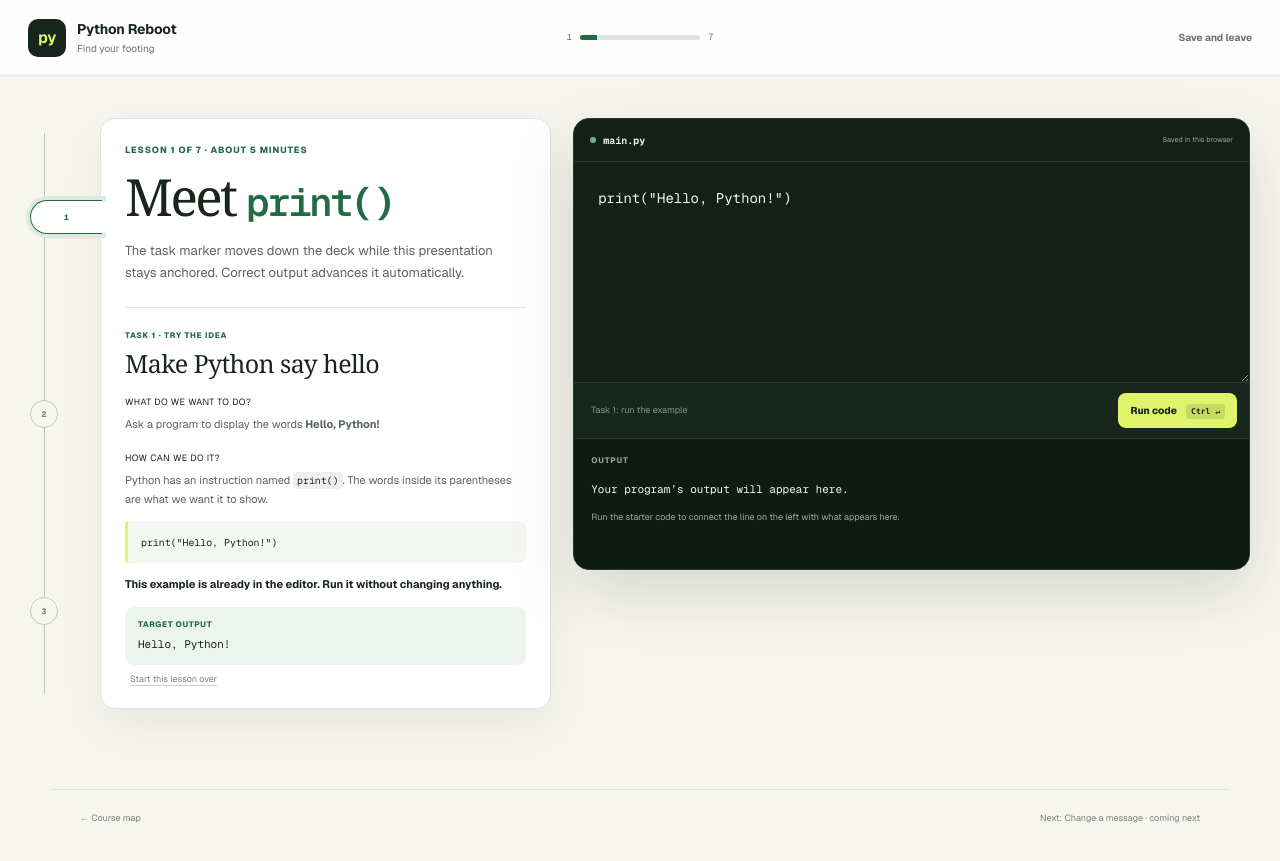
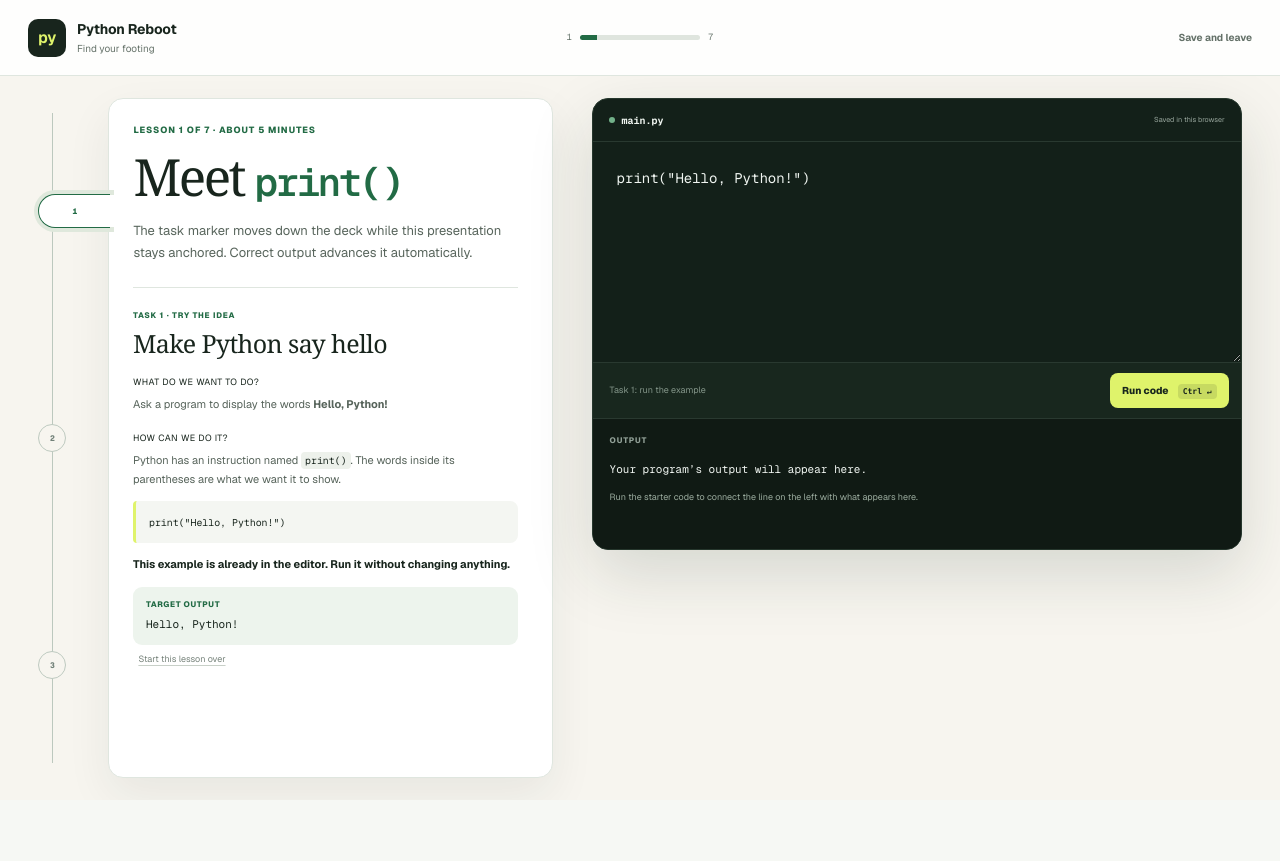
Before and after one commit to RadicalGitter/python-learner, a Next.js app: page /lesson/hello-python in a window 1280 px wide. After the commit the page ends 800 px from the top, so only its background shows below. Built offline with nearby package versions, Linux system fonts and the light colour scheme; no server answers.

Commit message:
Fit lesson workspace within desktop viewport

```diff
--- a/app/globals.css
+++ b/app/globals.css
@@ -296,27 +296,28 @@
 }
 
 /* Five-minute concept lesson */
-.first-lesson-page { background: #f7f5ef; min-height: 100vh; }
+.first-lesson-page { background: #f7f5ef; height: 100dvh; overflow: hidden; }
 .micro-lesson-header { align-items: center; background: rgba(255,255,255,.9); border-bottom: 1px solid var(--line); display: grid; grid-template-columns: 1fr auto 1fr; height: 76px; padding: 0 28px; position: sticky; top: 0; z-index: 10; }
 .micro-progress { align-items: center; display: flex; gap: 8px; }
 .micro-progress span { color: #65736a; font-family: var(--font-geist-mono), monospace; font-size: 9px; }
 .micro-progress i { background: linear-gradient(90deg, var(--green) 14%, #dfe5de 14%); border-radius: 20px; height: 5px; width: 120px; }
 .leave-link { color: #647168; font-size: 10px; font-weight: 650; justify-self: end; text-decoration: none; }
-.first-lesson-grid { column-gap: 22px; display: grid; grid-template-columns: 48px minmax(360px, 2fr) minmax(480px, 3fr); margin: 0 auto; max-width: 1320px; padding: 42px 30px 80px; }
+.first-lesson-grid { column-gap: clamp(30px, 3vw, 54px); display: grid; grid-template-columns: minmax(0, 1fr) minmax(560px, 650px); height: calc(100dvh - 76px); margin: 0 auto; max-width: 1800px; overflow: hidden; padding: clamp(22px, 2.4vh, 34px) clamp(20px, 3vw, 54px); }
+.lesson-presentation-shell { column-gap: 22px; display: grid; grid-template-columns: 48px minmax(0, 1fr); height: 100%; min-height: 0; min-width: 0; }
 .micro-label { color: var(--green); font-size: 9px; font-weight: 800; letter-spacing: .1em; margin: 0 0 12px; text-transform: uppercase; }
-.lesson-conductor { background: white; border: 1px solid var(--line); border-radius: 15px; box-shadow: 0 18px 45px rgba(31,49,36,.07); min-width: 0; padding: 25px 24px 18px; }
+.lesson-conductor { background: white; border: 1px solid var(--line); border-radius: 15px; box-shadow: 0 18px 45px rgba(31,49,36,.07); height: 100%; min-height: 0; min-width: 0; overflow-y: auto; overscroll-behavior: contain; padding: 25px 24px 18px; scrollbar-color: #bdc8be transparent; scrollbar-gutter: stable; scrollbar-width: thin; }
 .lesson-conductor-intro h1 { font-family: Georgia, 'Times New Roman', serif; font-size: clamp(40px, 4vw, 55px); font-weight: 500; letter-spacing: -.05em; line-height: 1.02; margin: 0; }
 .lesson-conductor-intro h1 code { color: var(--green); font-family: var(--font-geist-mono), monospace; font-size: .76em; font-weight: 600; letter-spacing: -.06em; }
 .lesson-intro { color: #58655c; font-size: 13px; line-height: 1.65; margin: 18px 0 24px; }
 .page-task-deck { align-self: stretch; position: relative; z-index: 3; }
 .page-task-deck::before { background: #bcc8be; bottom: 15px; content: ''; left: 14px; position: absolute; top: 15px; width: 1px; z-index: 0; }
-.page-task-deck ol { display: grid; grid-template-rows: repeat(3, 1fr); height: 100%; list-style: none; margin: 0; min-height: 540px; padding: 0; position: relative; }
+.page-task-deck ol { display: grid; grid-template-rows: repeat(3, 1fr); height: 100%; list-style: none; margin: 0; min-height: 0; padding: 0; position: relative; }
 .page-task-deck li { align-items: center; display: flex; position: relative; }
 .task-node { align-items: center; background: #f7f5ef; border: 1px solid #bdc9bf; border-radius: 50%; color: #718078; cursor: pointer; display: flex; font-family: var(--font-geist-mono), monospace; font-size: 8px; font-weight: 750; height: 28px; justify-content: center; padding: 0; position: relative; transition: width .22s ease, border-radius .22s ease, background .18s ease; width: 28px; z-index: 2; }
 .page-task-deck li.complete .task-node { background: var(--lime); border-color: var(--lime); color: var(--ink); }
 .page-task-deck li.active .task-node { background: white; border-color: var(--green); border-radius: 17px 0 0 17px; border-right: 0; box-shadow: 0 0 0 4px #dfe8dc; color: var(--green); height: 34px; width: 72px; z-index: 4; }
 .page-task-deck li.active .task-node::after { background: white; content: ''; height: 32px; position: absolute; right: -4px; top: 0; width: 7px; }
-.active-task-card { animation: draw-task-card .28s cubic-bezier(.2,.75,.25,1) both; border-top: 1px solid var(--line); min-height: 350px; padding-top: 21px; transform-origin: left center; width: 100%; }
+.active-task-card { animation: draw-task-card .28s cubic-bezier(.2,.75,.25,1) both; border-top: 1px solid var(--line); padding-top: 21px; transform-origin: left center; width: 100%; }
 @keyframes draw-task-card {
   from { opacity: .35; transform: translateX(-12px) scaleX(.97); }
   to { opacity: 1; transform: translateX(0) scaleX(1); }
@@ -356,7 +357,7 @@
 .lesson-finished p { margin: 5px 0 0; }
 .reset-lesson { background: transparent; border: 0; color: #77837b; cursor: pointer; font-size: 9px; margin: 2px 0 0 5px; padding: 4px 0; text-decoration: underline; text-decoration-color: #c8d0c8; text-underline-offset: 3px; }
 
-.practice-surface { align-self: start; background: var(--code); border: 1px solid #26372d; border-radius: 16px; box-shadow: 0 24px 65px rgba(28,45,34,.15); color: white; overflow: hidden; position: sticky; top: 105px; }
+.practice-surface { align-self: start; background: var(--code); border: 1px solid #26372d; border-radius: 16px; box-shadow: 0 24px 65px rgba(28,45,34,.15); color: white; justify-self: end; max-width: 650px; overflow: hidden; width: 100%; }
 .practice-title { align-items: center; border-bottom: 1px solid #293930; color: #9aa89f; display: flex; font-size: 9px; height: 43px; justify-content: space-between; padding: 0 16px; }
 .practice-title > div { align-items: center; display: flex; gap: 7px; }
 .practice-title strong { color: #eef4ef; font-family: var(--font-geist-mono), monospace; font-size: 10px; }
@@ -374,25 +375,23 @@
 .output-panel pre { color: #f0f5f1; font-family: var(--font-geist-mono), monospace; font-size: 11px; margin: 15px 0 0; overflow: auto; white-space: pre-wrap; }
 .output-panel > p { color: #9bac9f; font-size: 9px; line-height: 1.5; margin: 13px 0 0; }
 .output-panel.error pre { color: #efaaa3; }
-.lesson-footer { align-items: center; border-top: 1px solid var(--line); color: #77837b; display: flex; font-size: 9px; justify-content: space-between; margin: 0 auto; max-width: 1180px; padding: 22px 30px 35px; }
-.lesson-footer a { color: inherit; text-decoration: none; }
-
 @media (max-width: 1050px) {
-  .first-lesson-grid { grid-template-columns: 48px minmax(0, 1fr); row-gap: 34px; }
-  .page-task-deck { grid-column: 1; grid-row: 1; }
-  .lesson-conductor { grid-column: 2; grid-row: 1; }
-  .practice-surface { grid-column: 2; grid-row: 2; position: static; }
+  .first-lesson-page { height: auto; min-height: 100vh; overflow: visible; }
+  .first-lesson-grid { grid-template-columns: minmax(0, 1fr); height: auto; overflow: visible; row-gap: 34px; }
+  .lesson-presentation-shell { min-height: 560px; }
+  .lesson-conductor { overflow-y: visible; }
+  .practice-surface { grid-column: 1; grid-row: 2; justify-self: stretch; max-width: none; }
 }
 @media (max-width: 620px) {
   .micro-lesson-header { padding: 0 16px; }
   .micro-lesson-header .welcome-brand small { display: none; }
   .micro-progress i { width: 75px; }
-  .first-lesson-grid { column-gap: 10px; grid-template-columns: 34px minmax(0, 1fr); padding: 34px 14px 60px; }
+  .first-lesson-grid { padding: 34px 14px 60px; }
+  .lesson-presentation-shell { column-gap: 10px; grid-template-columns: 34px minmax(0, 1fr); }
   .page-task-deck li.active .task-node { width: 46px; }
   .lesson-conductor { padding: 21px 18px 16px; }
   .lesson-conductor-intro h1 { font-size: 40px; }
   .active-task-card { padding-top: 17px; }
-  .practice-surface { grid-column: 1 / -1; }
   .output-flow { align-items: stretch; flex-direction: column; text-align: center; }
   .output-flow i { transform: rotate(90deg); }
   .run-row > span { display: none; }
--- a/app/lesson/hello-python/hello-workspace.tsx
+++ b/app/lesson/hello-python/hello-workspace.tsx
@@ -177,6 +177,7 @@
 
   return (
     <div className="first-lesson-grid">
+      <div className="lesson-presentation-shell">
         <nav className="page-task-deck" aria-label="Tasks in this lesson">
           <ol>
             {tasks.map((task) => (
@@ -261,6 +262,7 @@
 
           <button className="reset-lesson" onClick={resetLesson} type="button">Start this lesson over</button>
         </article>
+      </div>
 
       <section className="practice-surface" aria-label="Python editor and output">
         <div className="practice-title"><div><span className="status-light" /> <strong>main.py</strong></div><small>Saved in this browser</small></div>
--- a/app/lesson/hello-python/page.tsx
+++ b/app/lesson/hello-python/page.tsx
@@ -20,7 +20,6 @@
         <Link className="leave-link" href="/course">Save and leave</Link>
       </header>
       <HelloWorkspace />
-      <footer className="lesson-footer"><Link href="/course">← Course map</Link><span>Next: Change a message · coming next</span></footer>
     </main>
   );
 }
```
Also changed, not shown: 1 other file (tests, documents, lock files or other folders). Lines whose indentation alone changed are shown as unchanged.
